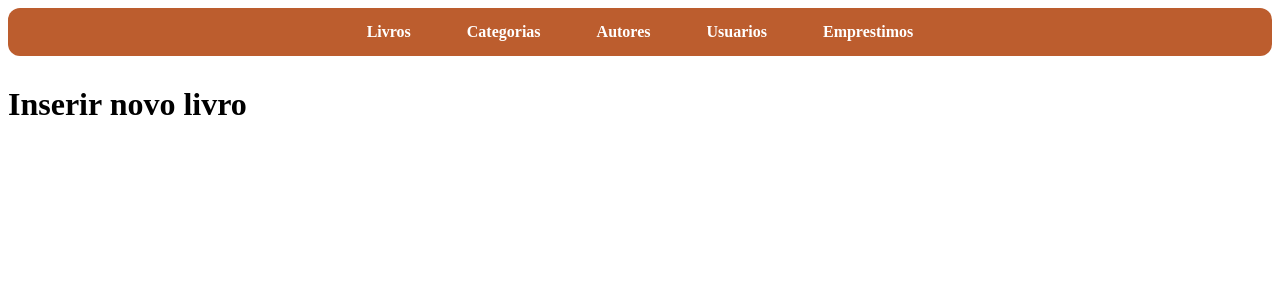
After one commit to esscudero/biblioteca-mvc, a Spring app: template biblioteca/src/main/resources/templates/livros/novo.html in a window 1280 px wide. The commit adds this page. Shown: the top 300 px of the page. Run offline with Thymeleaf, Linux system fonts and the light colour scheme; the template is opened without the code that fills it, so the values that code supplies are empty.

Commit message:
metodos para o livro Controller

```diff
--- a/biblioteca/src/main/java/guilhermeescudero/biblioteca/controllers/EmprestimoController.java
+++ b/biblioteca/src/main/java/guilhermeescudero/biblioteca/controllers/EmprestimoController.java
@@ -15,6 +15,7 @@ public class EmprestimoController {
         Emprestimo emprestimo = new Emprestimo();
         emprestimo.setDataRetirada("12/11/2026");
         emprestimo.setUsuario("joaozinho");
+        emprestimo.setDataDevolvido("aa");
 
         model.addAttribute("emprestimo", emprestimo);
 
--- a/biblioteca/src/main/resources/templates/livros/emprestimo.html
+++ b/biblioteca/src/main/resources/templates/livros/emprestimo.html
@@ -18,7 +18,9 @@
 </nav>
     <h1>EMPRESTIMOS</h1>
     <h2 th:text="${emprestimo.usuario}"></h2>
-    <p th:text="${emprestimo.dataDevolucao}">Data devolução:</p>
+    <p>Data Devolvido:</p>
+    <p th:text="${emprestimo.dataDevolvido}"></p>
+    <p>Data Retirada: </p>
     <p th:text="${emprestimo.dataRetirada}"></p>
 </body>
 </html>
--- /dev/null
+++ b/biblioteca/src/main/resources/templates/livros/novo.html
@@ -0,0 +1,21 @@
+<!DOCTYPE html>
+<html lang="pt-BR" xmlns:th="http://www.w3.org/1999/xhtml">
+<head>
+  <meta charset="UTF-8">
+  <title>Inserir Livro</title>
+  <link rel="stylesheet" th:href="@{/css/style.css}">
+</head>
+<body>
+<nav>
+  <ul>
+    <li><a th:href="@{/livros}">Livros</a></li>
+    <li><a th:href="@{/categoria}">Categorias</a></li>
+    <li><a th:href="@{/autor}">Autores</a></li>
+    <li><a th:href="@{/usuario}">Usuarios</a></li>
+    <li><a th:href="@{/emprestimo}">Emprestimos</a></li>
+  </ul>
+</nav>
+<h1>
+  Inserir novo livro
+</h1>
+</body>
```
Also changed, not shown: biblioteca/src/main/java/guilhermeescudero/biblioteca/controllers/LivroController.java (+27 -2 lines), biblioteca/src/main/resources/templates/livros/inicio.html (indentation only).
